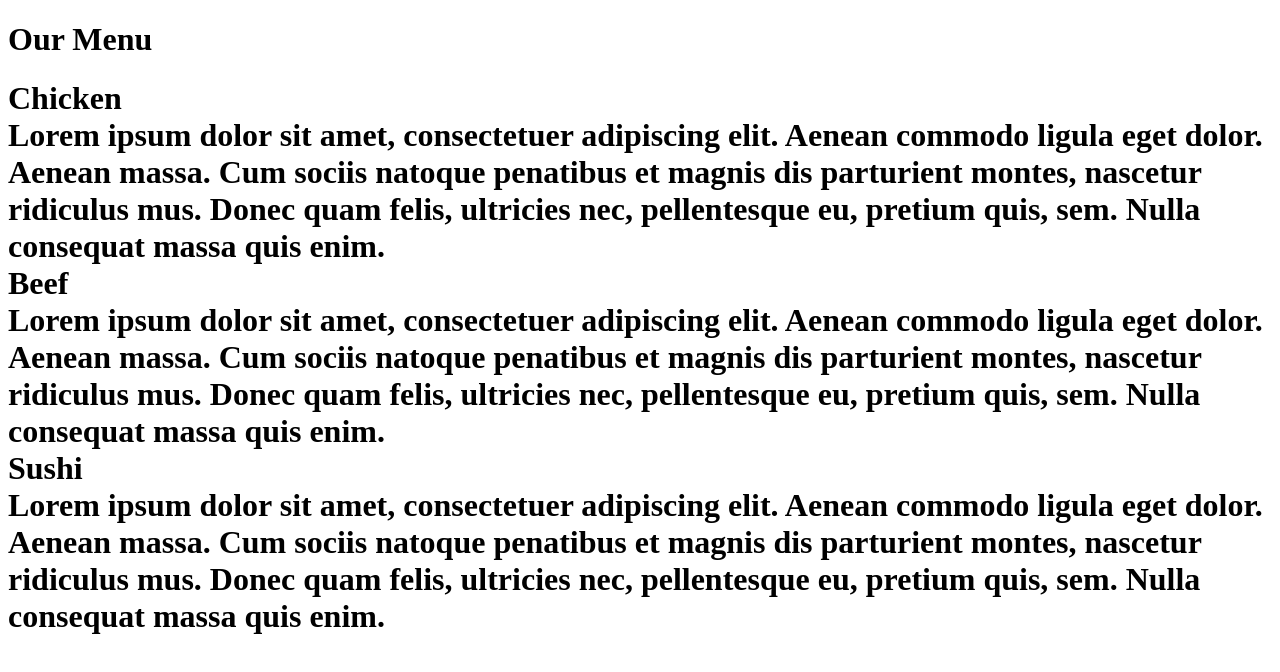
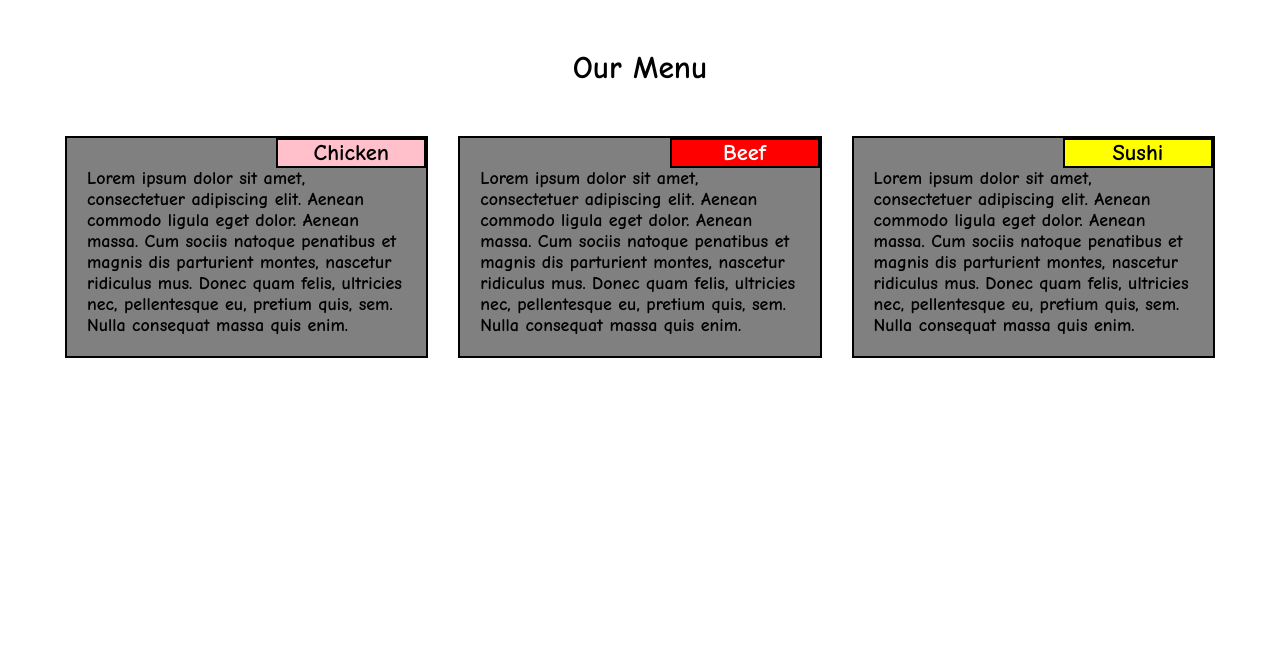
Before and after one commit to ThiKhanhVyNguyen/coursera_restaurant_menu, a plain HTML site: page module2_solutions/index.html in a window 1280 px wide. Drawn offline with Linux system fonts and the light colour scheme.

Commit message:
Update index.html

```diff
--- a/module2_solutions/index.html
+++ b/module2_solutions/index.html
@@ -4,7 +4,7 @@
 	<meta charset="utf-8">
 	<meta name="viewport" content="width=device-width, initial-scale=1">
 	<title>Restaurent Menu</title>
-	<link ref="stylesheet" type="text/css" href="https://ThiKhanhVyNguyen.github.io/style.css">
+	<link type="text/css" rel="stylesheet" href="style.css" />
 </head>
 <body>
 <h1>Our Menu<h1>
```
